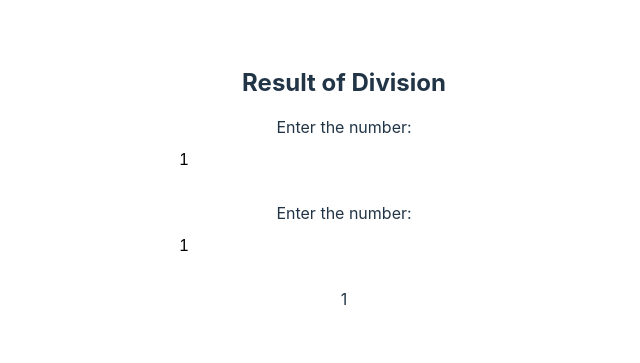
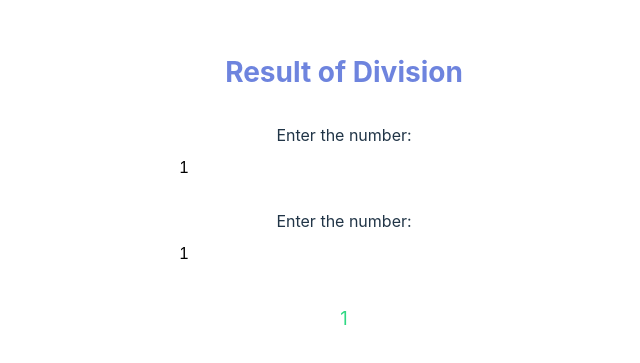
Before and after one commit to free3et/calculator, a React (Vite) app: page / in a window 1280 px wide. Shown: the part 219-582 px from the top of the page, without its empty margins (296-936 px from the left). Built offline with nearby package versions, Linux system fonts and the light colour scheme; the HTML template or start-up script is replaced by a standard one.

Commit message:
update styles

```diff
--- a/src/App.css
+++ b/src/App.css
@@ -1,6 +1,47 @@
 #root {
-  max-width: 1280px;
-  margin: 0 auto;
-  padding: 2rem;
-  text-align: center;
+    max-width: 1280px;
+    margin: 0 auto;
+    padding: 2rem;
+    text-align: center;
 }
+
+h2 {
+    color: #6e84de;
+    font-size: 1.75em;
+    line-height: 2;
+}
+
+.result {
+  font-size: 1.15em;
+  line-height: 2.5;
+  color: #2fd883;
+}
+
+.error {
+  color: #d10042;
+  font-size: 1.2em;
+}
+
+button {
+  box-sizing: border-box;
+    margin: 5px auto;
+    padding: 0.6em 1.2em;
+    border: 1px solid transparent;
+    border-radius: 8px;
+    background-color: #7f78ac;
+    color: rgb(255, 255, 255);
+    font-family: inherit;
+    font-weight: 500;
+    font-size: 1em;
+    cursor: pointer;
+    transition: border 0s ease 0s, background-color 0.3s ease 0s;
+}
+button:hover {
+  border: 1px solid rgb(75, 21, 73);
+  background-color: rgb(96, 34, 111);
+  color: rgb(255, 255, 255);
+}
+button:focus,
+button:focus-visible {
+  outline: 4px auto -webkit-focus-ring-color;
+}
```
